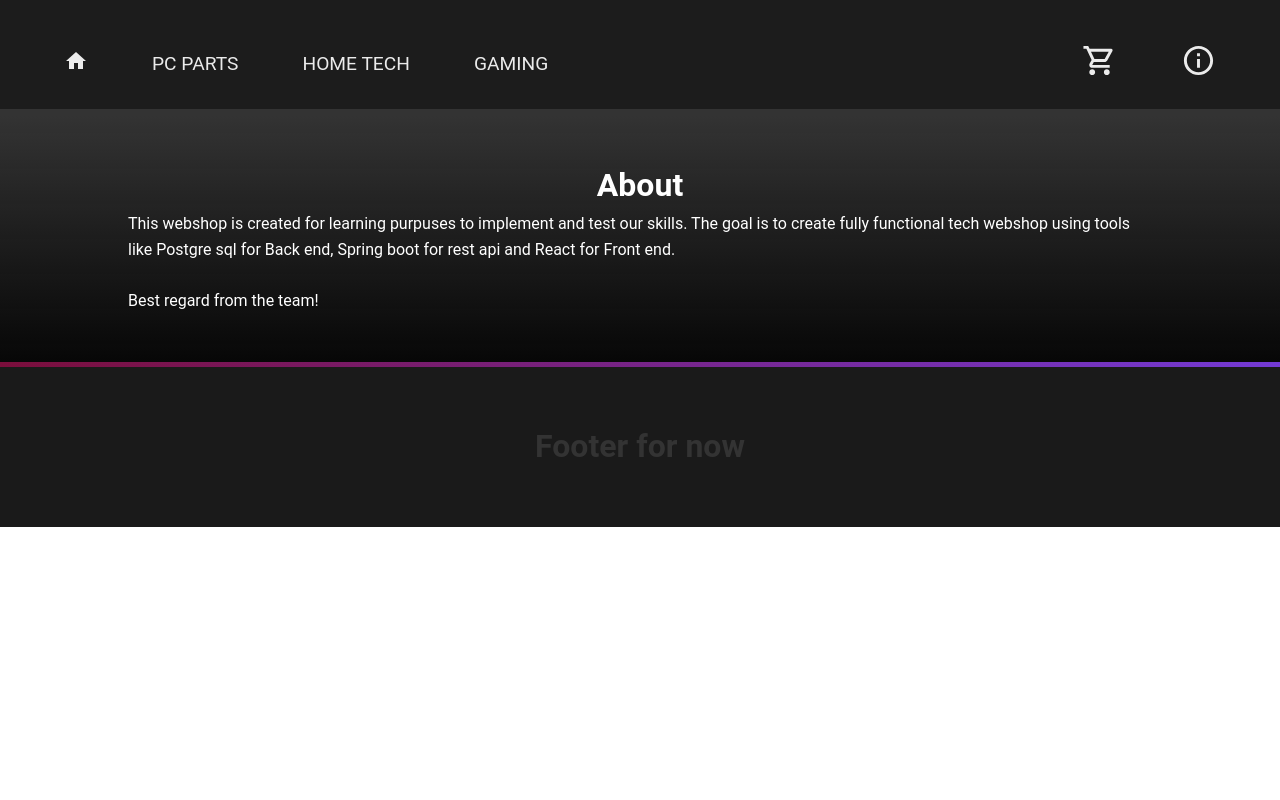
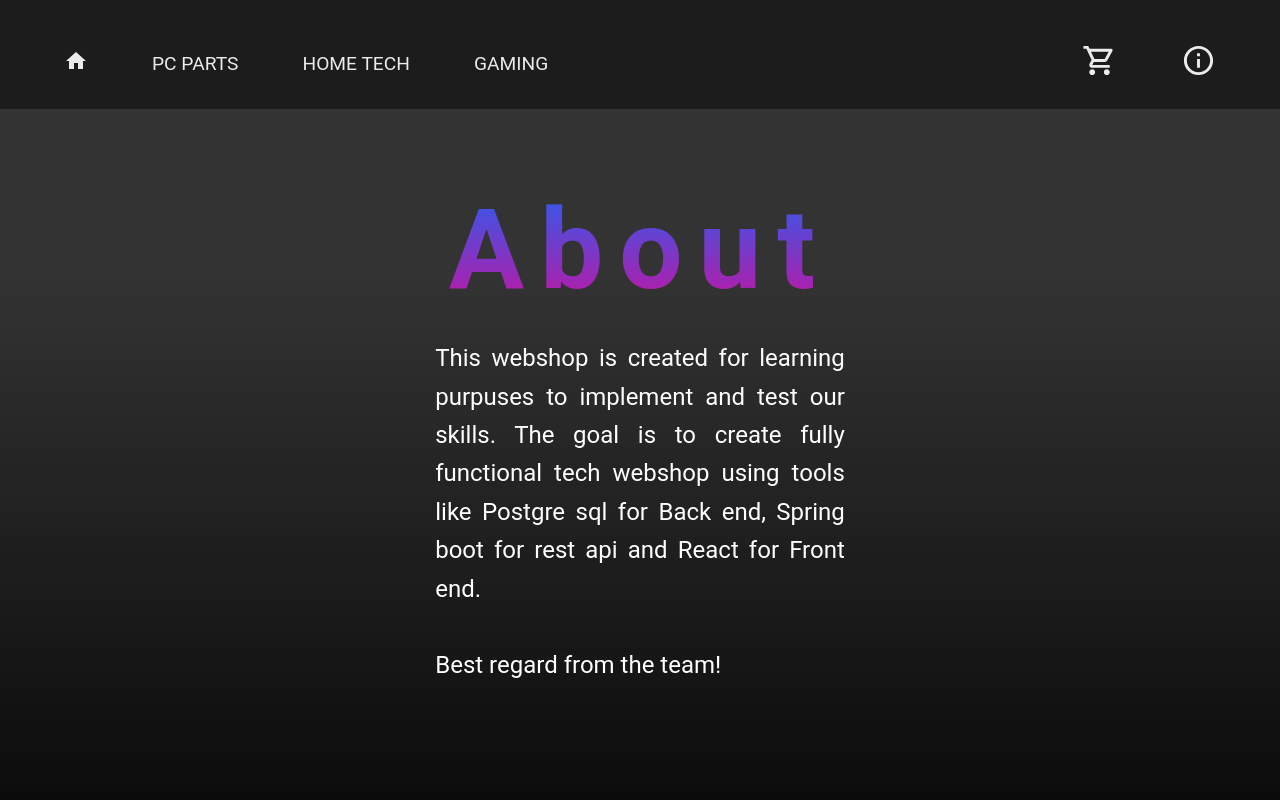
Before and after one commit to Amfito/webshopv1, a React (Create React App) app in the folder src/main/frontend/: page /about in a window 1280 px wide. Shown: the top 800 px of the page. Built offline with nearby package versions, Linux system fonts and the light colour scheme.

Commit message:
FixedAgain

```diff
--- a/src/main/frontend/src/App.css
+++ b/src/main/frontend/src/App.css
@@ -155,6 +155,20 @@ main.box:before{
 }
 .svg_icons {
   transform: scale(4);
+}
+.about-title {
+  font-size: 7rem;
+  letter-spacing: 1rem;
+   background: -webkit-linear-gradient(#0a6cff, #e60590);
+  -webkit-background-clip: text;
+  -webkit-text-fill-color: transparent;
+}
+.about-decription{
+  text-align: justify;
+  text-justify: inter-word;
+  font-size: 1.5rem;
+  padding-bottom: 8rem;
+  width: 40%;
 }
 .x-large {
   font-size: 4rem;
```
